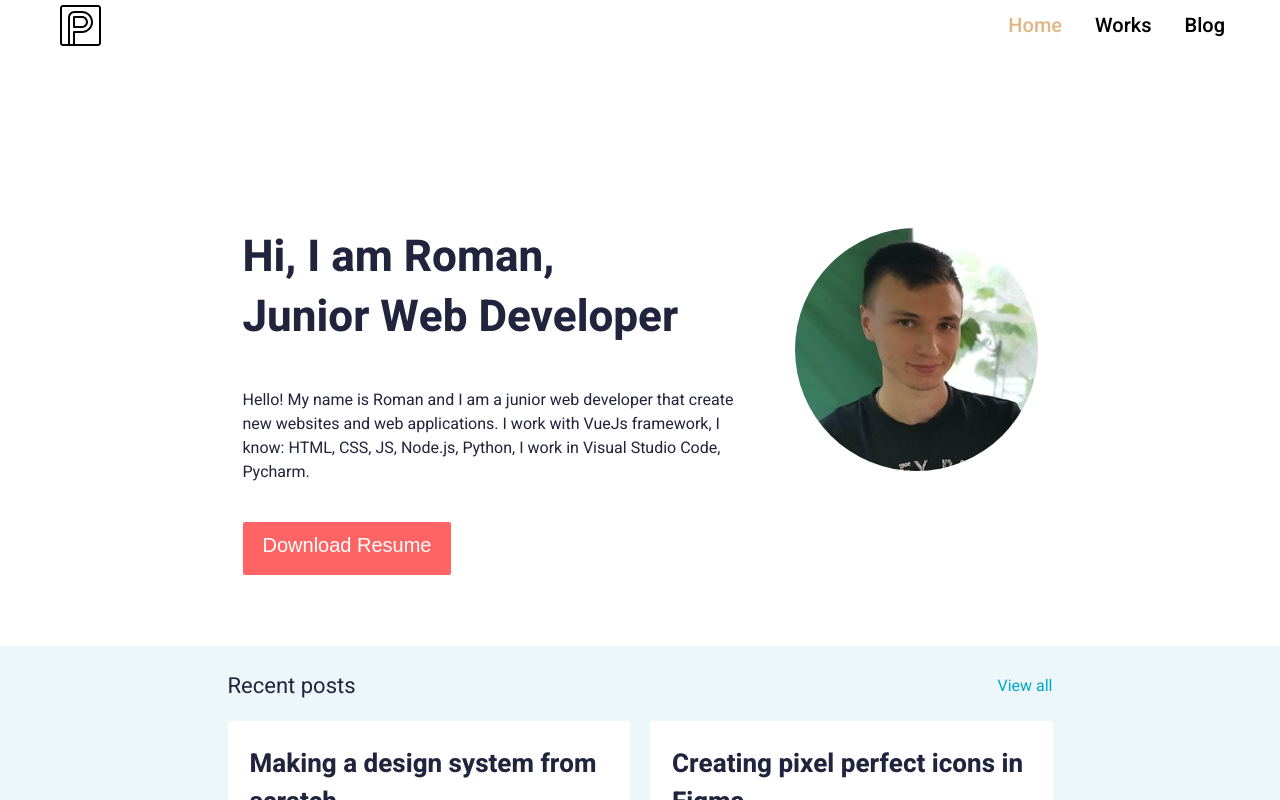
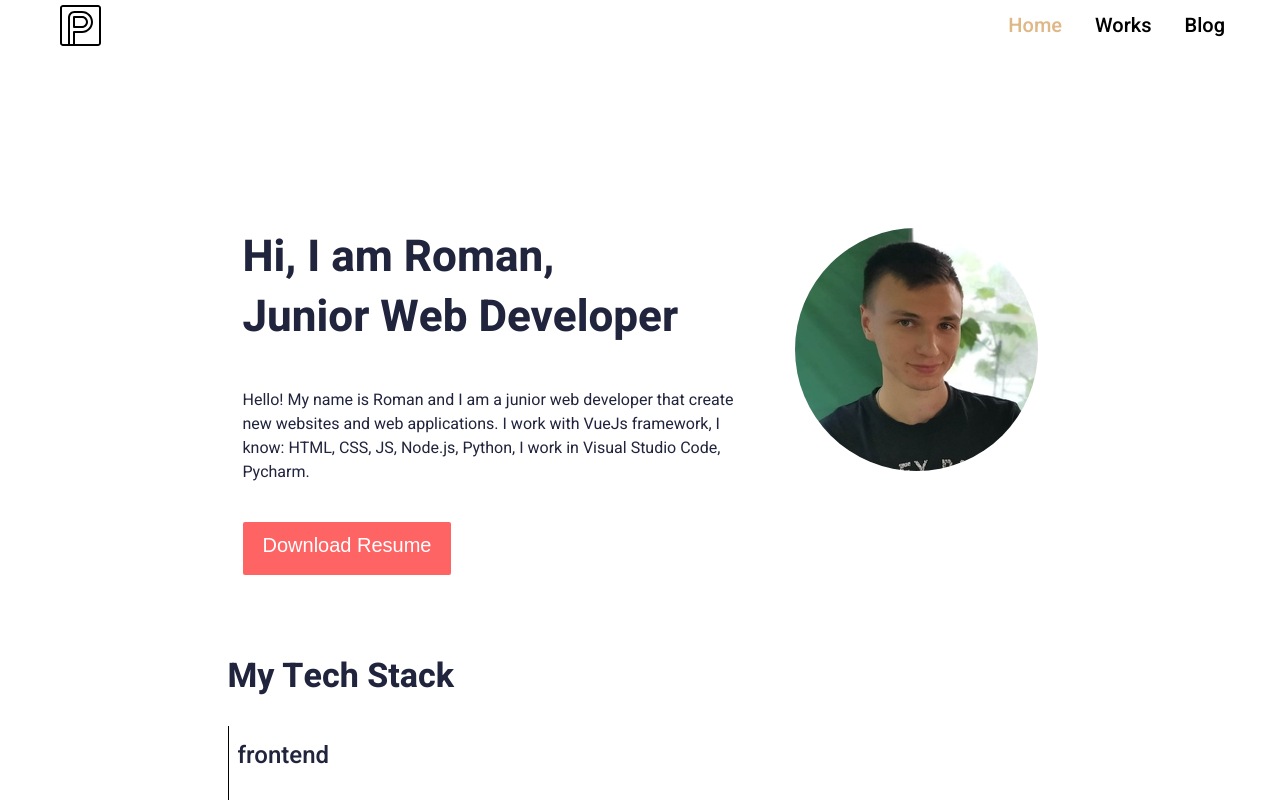
Before and after one commit to SochircaRoman/my-portfolio, a Vue app: page / in a window 1280 px wide. Shown: the top 800 px of the page. Built offline with nearby package versions, Linux system fonts and the light colour scheme.

Commit message:
Fix TechStack

```diff
--- a/src/components/IntroSection.vue
+++ b/src/components/IntroSection.vue
@@ -1,3 +1,23 @@
+<script>
+import TechStack from './UI/TechStack.vue';
+
+export default {
+  components: {
+    TechStack,
+  },
+  props: {
+      skills: {
+          type: Array,
+          required: true,
+      }
+  },
+  data() {
+    return {
+    }
+  }
+}
+</script>
+
 <template>
 
   <section class="intro">
@@ -20,24 +40,14 @@
           </div>
         </div>
 
-
-
-
+        <TechStack
+          :skills="skills"
+        />
 
       </div>
     </section>
 
 </template>
-
-<script>
-export default {
-  setup () {
-
-
-    return {}
-  }
-}
-</script>
 
 <style scoped>
 /* START INTRO */
--- a/src/components/UI/TechStack.vue
+++ b/src/components/UI/TechStack.vue
@@ -1,13 +1,33 @@
 <script>
-  export default {
+export default {
     props: {
       skills: {
           type: Array,
           required: true,
       }
   },
+  data() {
+    return {
+      currentSkillType: null,
+    }
+  },
+  methods: {
+    selectCurrentSkillType(index) {
+      switch (index) {
+        case 0:
+          this.currentSkillType = 0
+          break;
+        case 1:
+          this.currentSkillType = 1
+          break;
+        case 2:
+          this.currentSkillType = 2
+          break;
+      }
+    },
+  }
 
-  }
+}
 </script>
 
 <template>
@@ -25,21 +45,42 @@
           :key="skill.id"
         >
           <span class="tech__menu-line"></span>
-          <span class="tech__menu-name">{{ skill.type }}</span>
+          <span class="tech__menu-name" @click="selectCurrentSkillType(skill.id)">{{ skill.type }}</span>
         </div>
       </div>
 
-      <div class="tech__content-skills">
-
+      <div class="tech__content-skills" v-if="currentSkillType == 0">
         <span
           class="skill__wrapper noselect"
-          v-for="(value, index) in skills.technologies"
+          v-for="(tech, index) in skills[0].technologies"
           :key="index"
         >
-          <span><img class="skill__img" :src="'../../skills/' + value.image" :alt="value.title"></span>
+          <span><img class="skill__img" :src="'../../skills/' + tech.image" :alt="tech.title"></span>
         </span>
+      </div>
 
+      <div class="tech__content-skills" v-else-if="currentSkillType == 1">
+        <span
+          class="skill__wrapper noselect"
+          v-for="(tech, index) in skills[1].technologies"
+          :key="index"
+        >
+          <span><img class="skill__img" :src="'../../skills/' + tech.image" :alt="tech.title"></span>
+        </span>
       </div>
+
+      <div class="tech__content-skills" v-else-if="currentSkillType == 2">
+        <span
+          class="skill__wrapper noselect"
+          v-for="(tech, index) in skills[2].technologies"
+          :key="index"
+        >
+          <span><img class="skill__img" :src="'../../skills/' + tech.image" :alt="tech.title"></span>
+        </span>
+      </div>
+
+      <div class="tech__content-skills" v-else></div>
+
     </div>
   </div>
 
--- a/src/views/HomeView.vue
+++ b/src/views/HomeView.vue
@@ -3,6 +3,7 @@ import IntroSection from '../components/IntroSection.vue';
 import RecentSection from '../components/RecentSection.vue';
 import FeaturedSection from '../components/FeaturedSection.vue';
 import WorkContent from '../data/WorkContent.json';
+import SkillsContent from '../data/SkillsContent.json';
 
 export default {
   components: {
@@ -36,11 +37,26 @@ export default {
         type: String,
 			  required: true
       },
+    },
+    skills: {
+      id: {
+        type: Number,
+			  required: true
+      },
+      type: {
+        type: String,
+			  required: true
+      },
+      technologies: {
+        type: Array,
+			  required: true
+      },
     }
   },
   data() {
     return {
       cards: WorkContent,
+      skills: SkillsContent,
     }
   },
 }
@@ -50,7 +66,9 @@ export default {
 
   <main>
 
-    <IntroSection />
+    <IntroSection
+      :skills="skills"
+    />
 
     <RecentSection />
 
```
